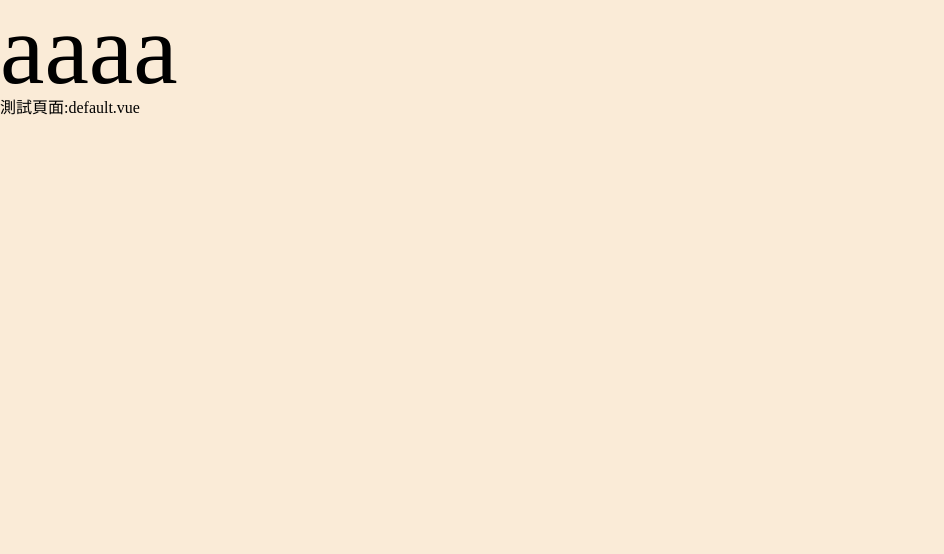
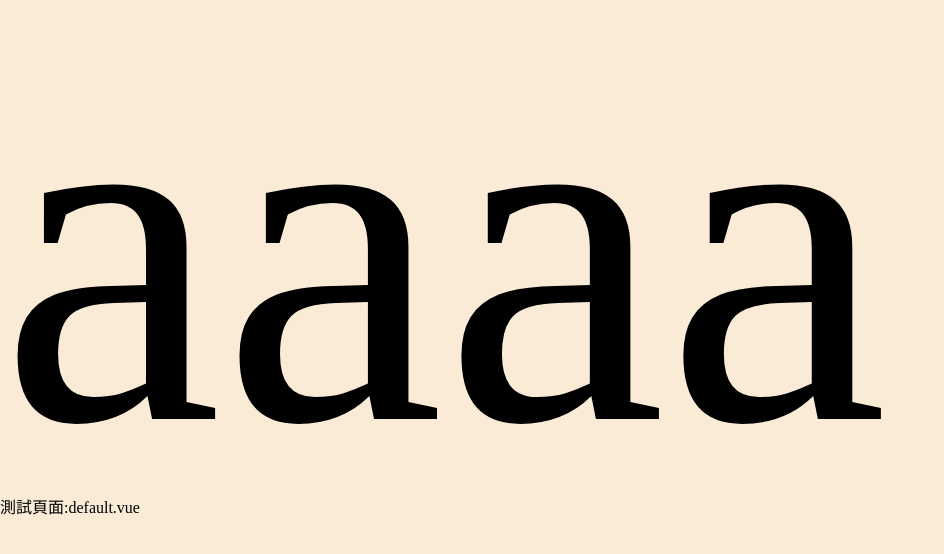
Before and after one commit to Asherbirdy/AmusementPark, a Vue app: page / in a window 1280 px wide. Shown: the top 554 px of the page, without its empty margins (0-944 px from the left). Built offline with nearby package versions, Linux system fonts and the light colour scheme.

Commit message:
sass 字體500px測試

```diff
--- a/src/assets/scss/global.scss
+++ b/src/assets/scss/global.scss
@@ -1 +1 @@
-$BigsizeTest: 100px;
+$BigsizeTest: 500px;
--- a/src/auto-components.js
+++ b/src/auto-components.js
@@ -28,7 +28,6 @@ declare module '@vue/runtime-core' {
     ElRow: typeof import('element-plus/es')['ElRow']
     ElSubMenu: typeof import('element-plus/es')['ElSubMenu']
     ElText: typeof import('element-plus/es')['ElText']
-    HelloWorld: typeof import('./components/HelloWorld.vue')['default']
     IconCommunity: typeof import('./components/-UI Element/icons/IconCommunity.vue')['default']
     IconDocumentation: typeof import('./components/-UI Element/icons/IconDocumentation.vue')['default']
     IconEcosystem: typeof import('./components/-UI Element/icons/IconEcosystem.vue')['default']
@@ -37,7 +36,5 @@ declare module '@vue/runtime-core' {
     RouterLink: typeof import('vue-router')['RouterLink']
     RouterView: typeof import('vue-router')['RouterView']
     SvgIcon: typeof import('./components/SvgIcon.vue')['default']
-    TheWelcome: typeof import('./components/TheWelcome.vue')['default']
-    WelcomeItem: typeof import('./components/WelcomeItem.vue')['default']
   }
 }
```
